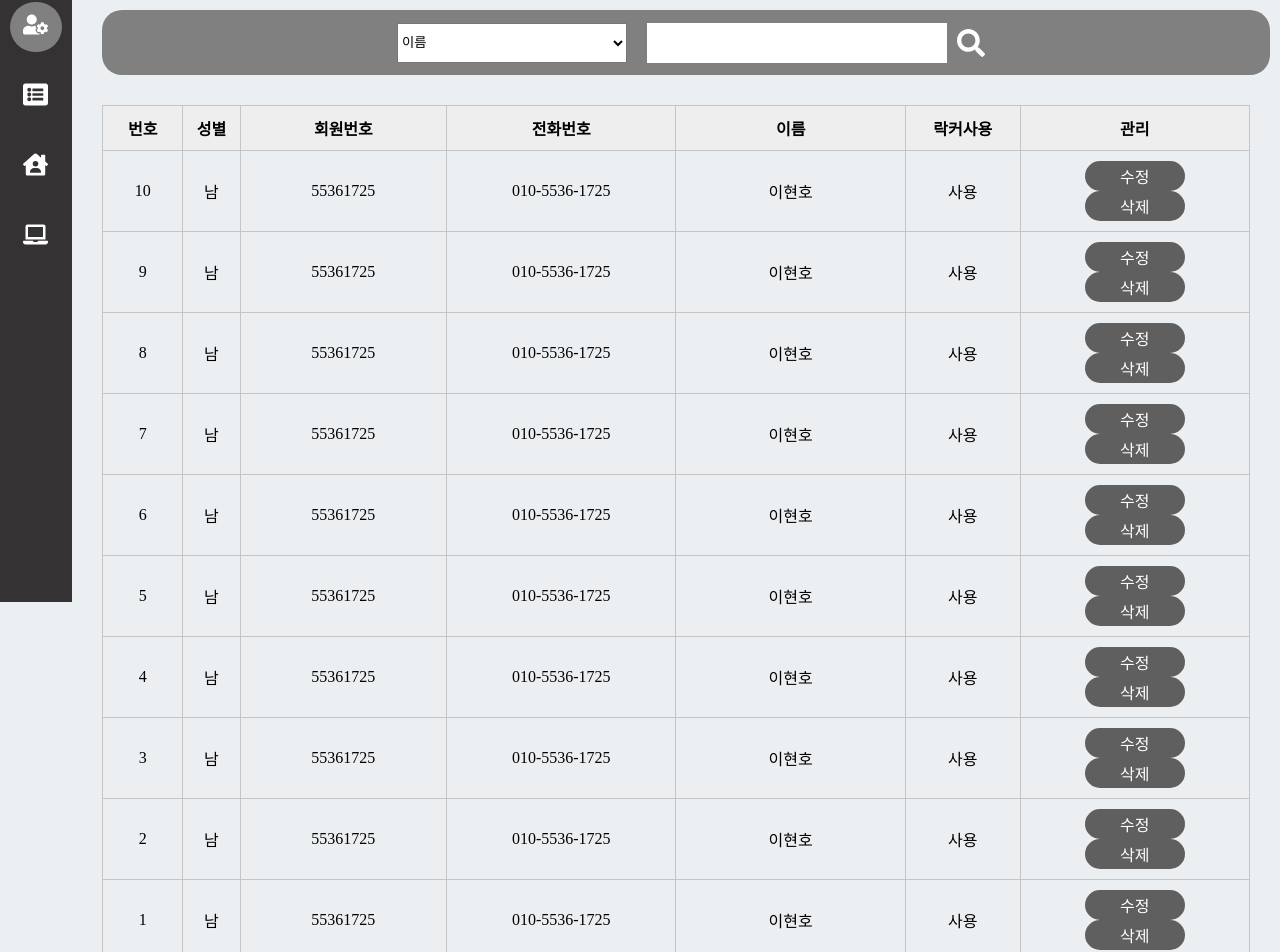
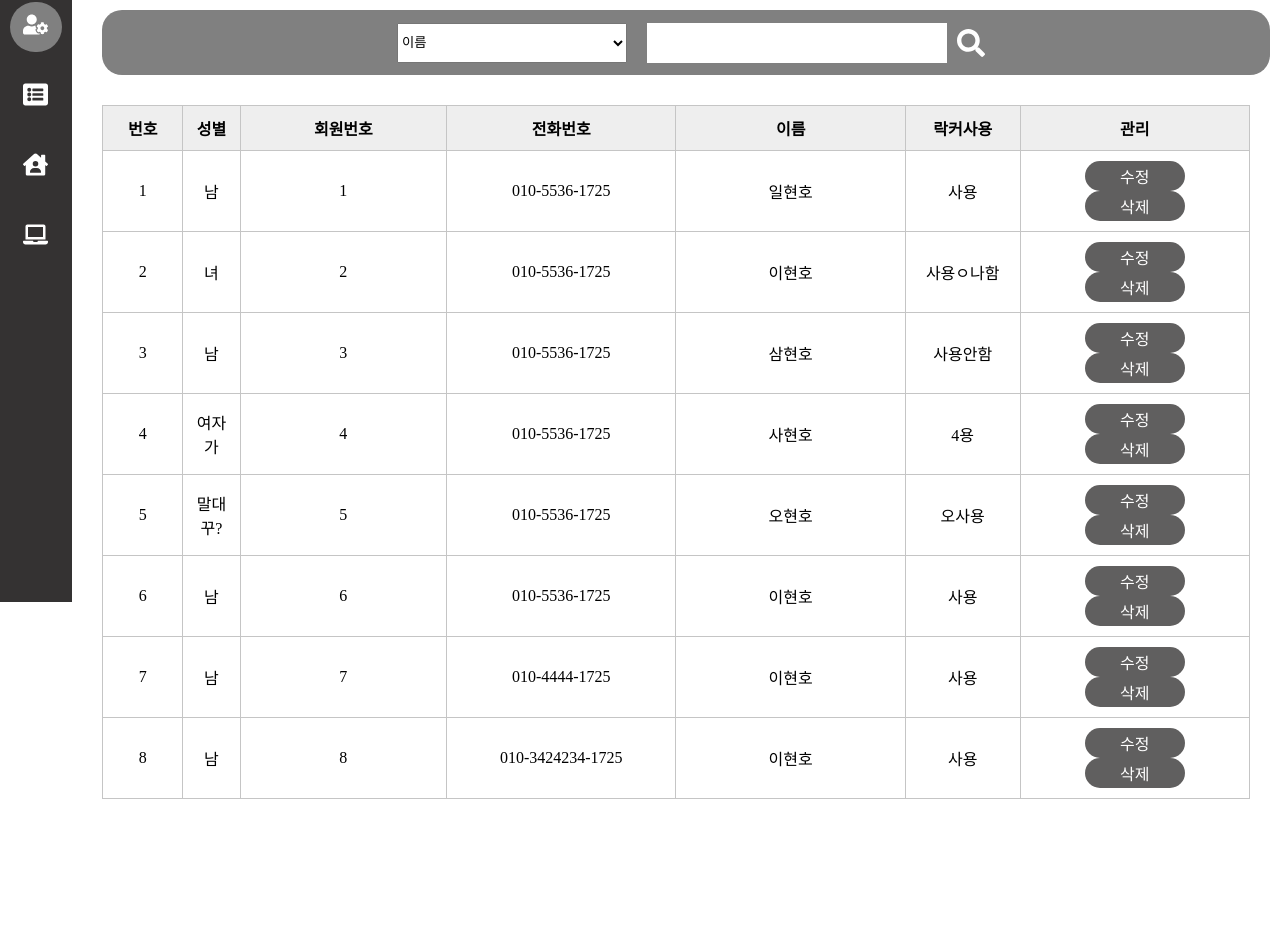
Before and after one commit to dbtjsdlf222/muscle-cat, a React (Create React App) app in the folder frontend/: page /member in a window 1280 px wide. Shown: the part 198-1150 px from the top of the page. After the commit the page ends 997 px from the top, so only its background shows below. Built offline with nearby package versions, Linux system fonts and the light colour scheme; a web font is replaced by a local one.

Commit message:
예제 map으로 바꿔봄

```diff
--- a/frontend/src/apis/action.js
+++ b/frontend/src/apis/action.js
@@ -1,4 +1,5 @@
 
-export default function overlap(a){
-    console.log(a)
+export default function Overlap({test123}){
+    return <h1>{test123}</h1>
+    console.log(test123)
 }
--- a/frontend/src/components/Member.js
+++ b/frontend/src/components/Member.js
@@ -1,6 +1,7 @@
 import styles from "../css/Member.module.css"
 import SideBar from "./SideBar";
 import { FaSearch, FaUserPlus } from "react-icons/fa"
+import dummy from "../db/data.json";
 
 
 const Member = (props) => {
@@ -50,126 +51,21 @@ const Member = (props) => {
                             <th>관리</th>
                         </thead>
                         <tbody>
+                                {dummy.member.map(dmber => (
                             <tr>
-                                <td>10</td>
-                                <td>남</td>
-                                <td>55361725</td>
-                                <td>010-5536-1725</td>
-                                <td>이현호</td>
-                                <td>사용</td>
+                                    <td>{dmber.num}</td>
+                                    <td>{dmber.sex}</td>
+                                    <td>{dmber.id}</td>
+                                    <td>{dmber.pon}</td>
+                                    <td>{dmber.name}</td>
+                                    <td>{dmber.true}</td>
                                 <td>
                                     <button>수정</button>
                                     <button>삭제</button>
                                 </td>
                             </tr>
-                            <tr>
-                                <td>9</td>
-                                <td>남</td>
-                                <td>55361725</td>
-                                <td>010-5536-1725</td>
-                                <td>이현호</td>
-                                <td>사용</td>
-                                <td>
-                                    <button>수정</button>
-                                    <button>삭제</button>
-                                </td>
-                            </tr>
-                            <tr>
-                                <td>8</td>
-                                <td>남</td>
-                                <td>55361725</td>
-                                <td>010-5536-1725</td>
-                                <td>이현호</td>
-                                <td>사용</td>
-                                <td>
-                                    <button>수정</button>
-                                    <button>삭제</button>
-                                </td>
-                            </tr>
-                            <tr>
-                                <td>7</td>
-                                <td>남</td>
-                                <td>55361725</td>
-                                <td>010-5536-1725</td>
-                                <td>이현호</td>
-                                <td>사용</td>
-                                <td>
-                                    <button>수정</button>
-                                    <button>삭제</button>
-                                </td>
-                            </tr>
-                            <tr>
-                                <td>6</td>
-                                <td>남</td>
-                                <td>55361725</td>
-                                <td>010-5536-1725</td>
-                                <td>이현호</td>
-                                <td>사용</td>
-                                <td>
-                                    <button>수정</button>
-                                    <button>삭제</button>
-                                </td>
-                            </tr>
-                            <tr>
-                                <td>5</td>
-                                <td>남</td>
-                                <td>55361725</td>
-                                <td>010-5536-1725</td>
-                                <td>이현호</td>
-                                <td>사용</td>
-                                <td>
-                                    <button>수정</button>
-                                    <button>삭제</button>
-                                </td>
-                            </tr>
-                            <tr>
-                                <td>4</td>
-                                <td>남</td>
-                                <td>55361725</td>
-                                <td>010-5536-1725</td>
-                                <td>이현호</td>
-                                <td>사용</td>
-                                <td>
-                                    <button>수정</button>
-                                    <button>삭제</button>
-                                </td>
-                            </tr>
-                            <tr>
-                                <td>3</td>
-                                <td>남</td>
-                                <td>55361725</td>
-                                <td>010-5536-1725</td>
-                                <td>이현호</td>
-                                <td>사용</td>
-                                <td>
-                                    <button>수정</button>
-                                    <button>삭제</button>
-                                </td>
-                            </tr>
-                            <tr>
-                                <td>2</td>
-                                <td>남</td>
-                                <td>55361725</td>
-                                <td>010-5536-1725</td>
-                                <td>이현호</td>
-                                <td>사용</td>
-                                <td>
-                                    <button>수정</button>
-                                    <button>삭제</button>
-                                </td>
-                            </tr>
-                            <tr>
-                                <td>1</td>
-                                <td>남</td>
-                                <td>55361725</td>
-                                <td>010-5536-1725</td>
-                                <td>이현호</td>
-                                <td>사용</td>
-                                <td>
-                                    <button>수정</button>
-                                    <button>삭제</button>
-                                </td>
-                            </tr>
+                                ))}
+
                         </tbody>
                     </table>
 
--- a/frontend/src/components/SideBar.js
+++ b/frontend/src/components/SideBar.js
@@ -12,7 +12,7 @@ const SideBar = (props) => {
     console.log(props.url)
 
     function changeActive() {
-        setActive(active ? false : true);
+        setActive(!active);
     }
 
     return(
--- a/frontend/src/components/Singup.js
+++ b/frontend/src/components/Singup.js
@@ -24,8 +24,8 @@ function Singup() {
                             <li>
                                 <div>
                                     <input type="text" name="userID" id="userID" placeholder="아이디를 입력하세요" minLength="6"
-                                           maxLength="16"
-                                           onBlur={(e)=>action(e.target.value)}/>
+                                           maxLength="16" onBlur={(e)=>action(e.target.value)}/>
+
                                 </div>
                             </li>
 
--- a/frontend/src/css/SingUp.module.css
+++ b/frontend/src/css/SingUp.module.css
@@ -1,7 +1,4 @@
-body{
-    height: 100%;
-    background-color: #eceff1;
-}
+
 .frame {
     display: flex;
     flex-direction: column;
@@ -30,14 +27,14 @@ body{
 }
 
 .profile > ul > li > div {
-    width: 500px;
+    width: 100%;
     height: 50px;
     border: 1px solid black;
     background-color: white;
     margin: 10px 0px 10px 0px;
 }
 .profile > ul > li >div> input {
-    width: 490px;
+    width: 100%;
     height: 50px;
     font-size: larger;
     margin-left: 10px;
--- /dev/null
+++ b/frontend/src/db/data.json
@@ -0,0 +1,68 @@
+{
+  "member": [
+    {
+      "num": 1,
+      "sex": "남",
+      "id": 1,
+      "pon": "010-5536-1725",
+      "name": "일현호",
+      "true": "사용"
+    },
+    {
+      "num": 2,
+      "sex": "녀",
+      "id": 2,
+      "pon": "010-5536-1725",
+      "name": "이현호",
+      "true": "사용ㅇ나함"
+    },
+    {
+      "num": 3,
+      "sex": "남",
+      "id": 3,
+      "pon": "010-5536-1725",
+      "name": "삼현호",
+      "true": "사용안함"
+    },
+    {
+      "num": 4,
+      "sex": "여자가",
+      "id": 4,
+      "pon": "010-5536-1725",
+      "name": "사현호",
+      "true": "4용"
+    },
+    {
+      "num": 5,
+      "sex": "말대꾸?",
+      "id": 5,
+      "pon": "010-5536-1725",
+      "name": "오현호",
+      "true": "오사용"
+    },
+    {
+      "num": 6,
+      "sex": "남",
+      "id": 6,
+      "pon": "010-5536-1725",
+      "name": "이현호",
+      "true": "사용"
+    },
+    {
+      "num": 7,
+      "sex": "남",
+      "id": 7,
+      "pon": "010-4444-1725",
+      "name": "이현호",
+      "true": "사용"
+    },
+    {
+      "num": 8,
+      "sex": "남",
+      "id": 8,
+      "pon": "010-3424234-1725",
+      "name": "이현호",
+      "true": "사용"
+    }
+  ]
+}
```
Also changed, not shown: 1 other file (tests, documents, lock files or other folders).
